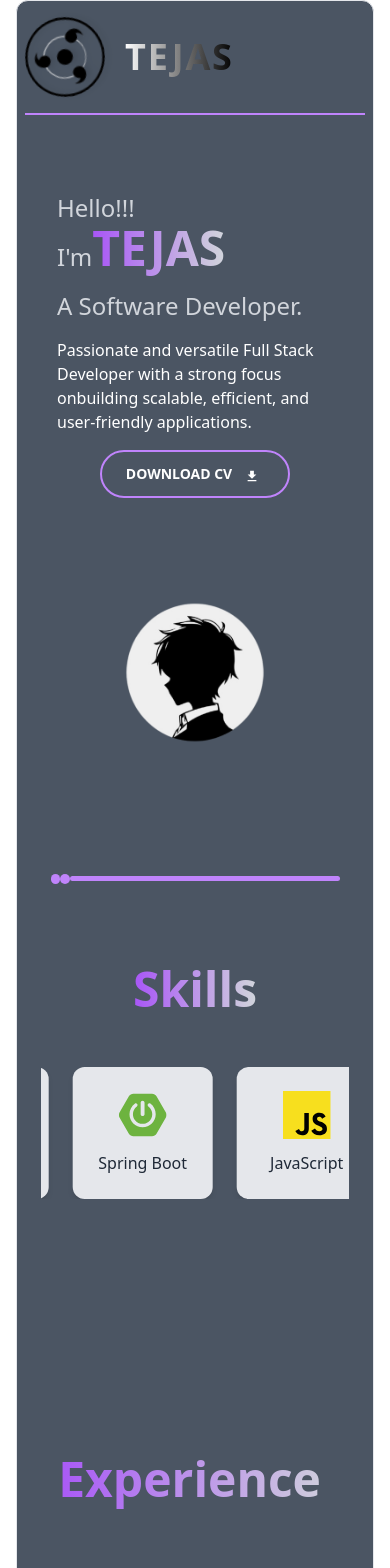
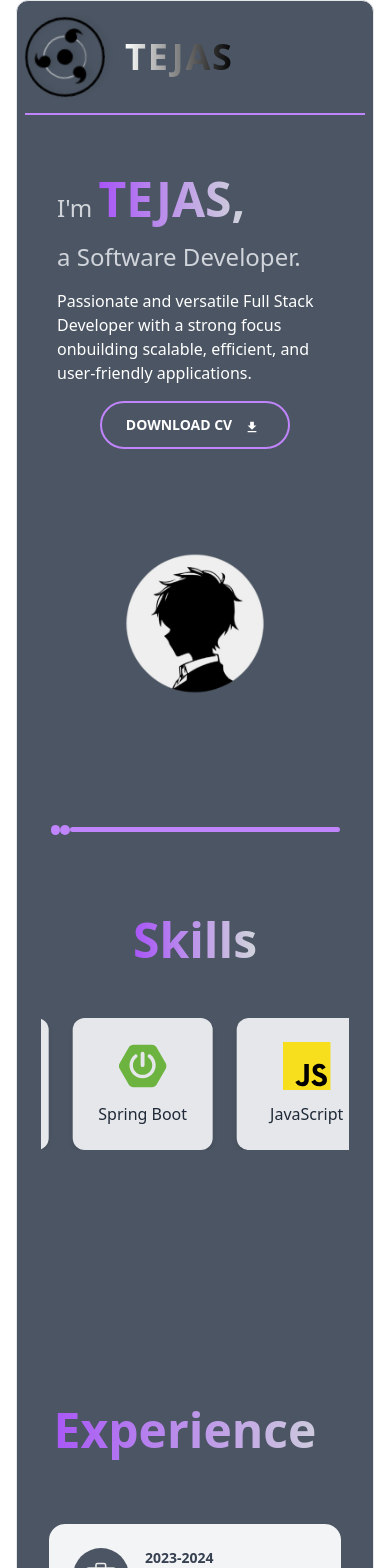
Before and after one commit to KiraCode/my-portfolio, a React (Vite) app: page / in a window 390 px wide. Shown: the top 1568 px of the page. Built offline with nearby package versions, Linux system fonts and the light colour scheme.

Commit message:
added responsive css to the experince ui

```diff
--- a/src/components/Experience.jsx
+++ b/src/components/Experience.jsx
@@ -19,7 +19,7 @@
 
       {/* ——— right (description) ——— */}
       <div className="w-full md:w-2/3 lg:w-3/5 flex flex-col gap-6 py-6 md:py-10">
-        <h1 className="pb-10 pr-5 text-end text-5xl md:text-6xl lg:text-7xl font-semibold bg-gradient-to-r from-purple-500 to-gray-300 bg-clip-text text-transparent leading-tight md:leading-tight lg:leading-tight">
+        <h1 className="pb-10 pr-5 text-center text-5xl md:text-6xl md:text-end lg:text-7xl font-semibold bg-gradient-to-r from-purple-500 to-gray-300 bg-clip-text text-transparent leading-tight md:leading-tight lg:leading-tight">
           Experience
         </h1>
 
--- a/src/components/Header.jsx
+++ b/src/components/Header.jsx
@@ -11,15 +11,14 @@
         <div className="md:w-1/2 flex flex-col items-start justify-center gap-4 py-10 m-auto md:py-[5vw] md:mb-[-30px]">
           <p className="text-5xl md:text-6xl lg:text-7xl text-white font-semibold leading-none md:leading-none lg:leading-none">
             <span className=" text-2xl md:text-3xl lg:text-4xl font-medium text-gray-300">
-              {" "}
-              Hello!!! <br /> I'm
+              I'm{" "}
             </span>
             <span className="bg-gradient-to-r from-purple-500 to-gray-300 bg-clip-text text-transparent">
-              TEJAS
+              TEJAS,
             </span>{" "}
             <br />
             <span className=" text-2xl md:text-3xl lg:text-4xl font-medium text-gray-300">
-              A Software Developer.
+              a Software Developer.
             </span>
           </p>
           <div className="flex flex-col md:flex-row items-center gap-3 text-white text-base font-normal">
```
